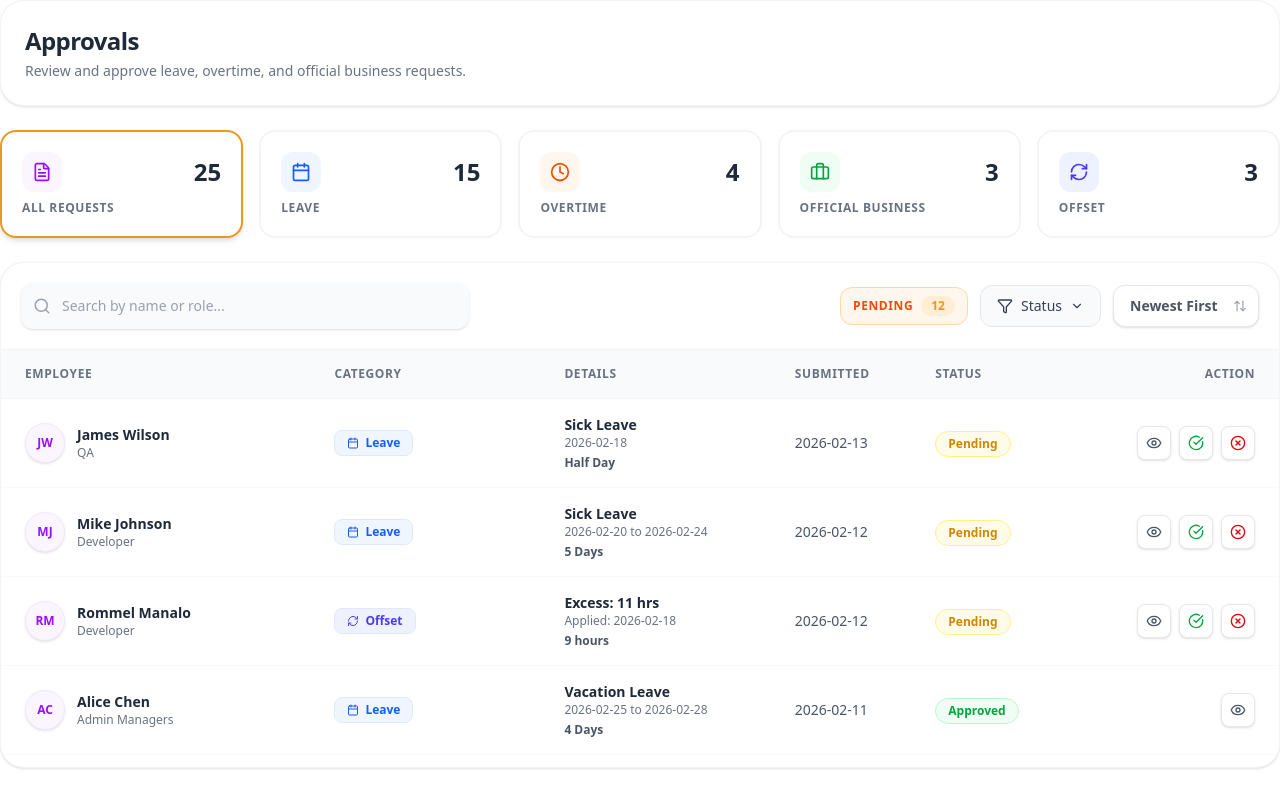
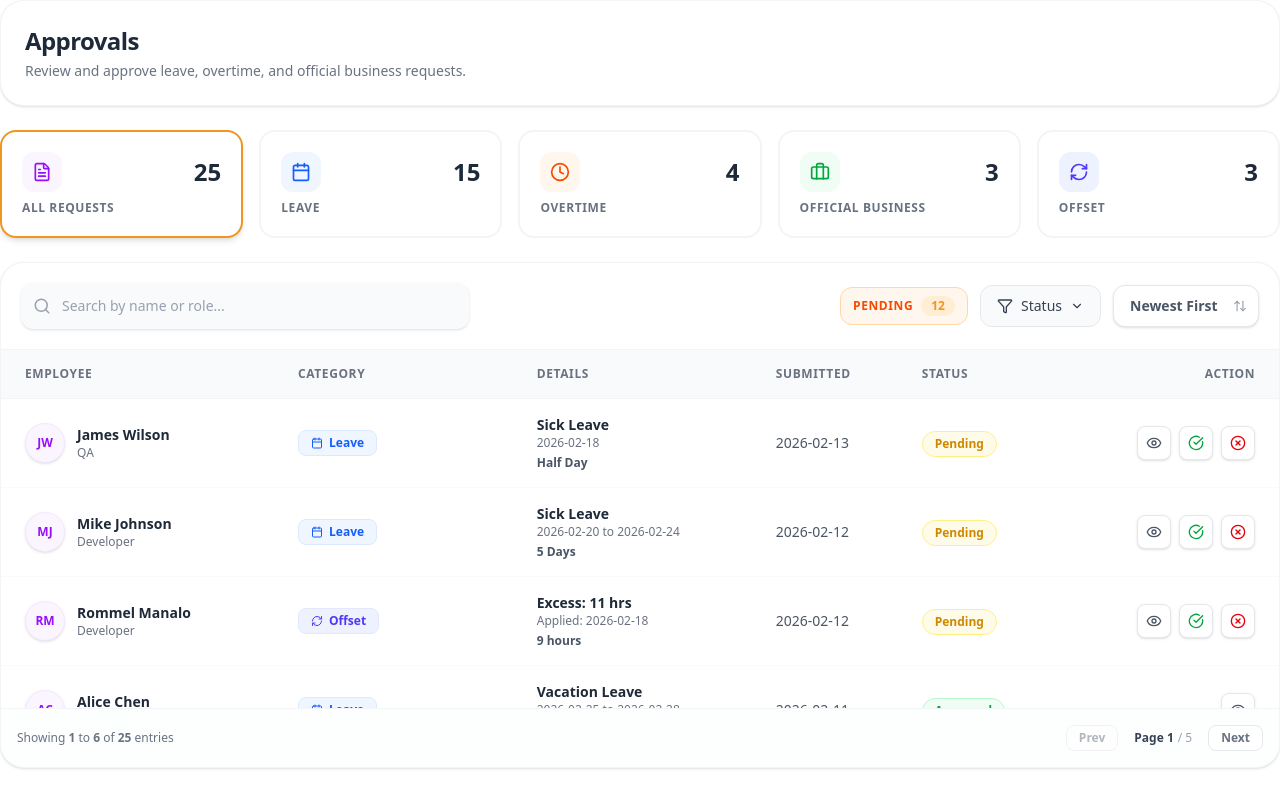
Before and after one commit to KeyYann/hris-superadmin, a Next.js app: page /approvals in a window 1280 px wide. Built offline with nearby package versions, Linux system fonts and the light colour scheme.

Commit message:
Add pagination to Approvals page - 6 items per page with prev/next controls

```diff
--- a/src/app/approvals/page.tsx
+++ b/src/app/approvals/page.tsx
@@ -19,6 +19,8 @@ export default function ApprovalsPage() {
   const [isFilterOpen, setIsFilterOpen] = useState(false);
   const [viewingRequest, setViewingRequest] = useState<any>(null);
   const [sortOrder, setSortOrder] = useState('Newest');
+  const [currentPage, setCurrentPage] = useState(1);
+  const ITEMS_PER_PAGE = 6;
 
   // Mock data for overtime and official business (you can expand this later)
   const overtimeRequests = [
@@ -62,7 +64,17 @@ export default function ApprovalsPage() {
     return 0;
   });
 
+  // Pagination
+  const totalPages = Math.ceil(filteredRequests.length / ITEMS_PER_PAGE);
+  const startIndex = (currentPage - 1) * ITEMS_PER_PAGE;
+  const paginatedRequests = filteredRequests.slice(startIndex, startIndex + ITEMS_PER_PAGE);
+
   const pendingCount = allRequests.filter(r => r.status === 'Pending').length;
+
+  // Reset to page 1 when filters change
+  useEffect(() => {
+    setCurrentPage(1);
+  }, [searchQuery, selectedCategory, selectedStatus, sortOrder]);
 
   const handleApprove = (id: string, category: string) => {
     if (category === 'leave') {
@@ -270,7 +282,7 @@ export default function ApprovalsPage() {
               </tr>
             </thead>
             <tbody className="divide-y divide-gray-50">
-              {filteredRequests.map((request) => (
+              {paginatedRequests.map((request) => (
                 <tr key={request.id} className="hover:bg-gray-50/50 transition-colors group">
                   <td className="p-4 pl-6">
                     <div className="flex items-center gap-3">
@@ -406,7 +418,7 @@ export default function ApprovalsPage() {
                   </td>
                 </tr>
               ))}
-              {filteredRequests.length === 0 && (
+              {paginatedRequests.length === 0 && (
                 <tr>
                   <td colSpan={6} className="p-12 text-center text-gray-400">
                     <FileText size={48} className="mx-auto mb-3 opacity-20"/>
@@ -417,6 +429,35 @@ export default function ApprovalsPage() {
             </tbody>
           </table>
         </div>
+
+        {/* PAGINATION */}
+        {filteredRequests.length > 0 && (
+          <div className="p-4 border-t border-gray-100 flex justify-between items-center bg-gray-50/30 shrink-0">
+            <p className="text-xs text-gray-500">
+              Showing <span className="font-bold">{startIndex + 1}</span> to <span className="font-bold">{Math.min(startIndex + ITEMS_PER_PAGE, filteredRequests.length)}</span> of <span className="font-bold">{filteredRequests.length}</span> entries
+            </p>
+            <div className="flex gap-2">
+              <button
+                onClick={() => setCurrentPage(p => Math.max(1, p - 1))}
+                disabled={currentPage === 1}
+                className="px-3 py-1 text-xs font-semibold text-gray-500 bg-white border border-gray-200 rounded-lg hover:bg-gray-50 disabled:opacity-50 disabled:cursor-not-allowed transition-colors"
+              >
+                Prev
+              </button>
+              <div className="flex items-center gap-1 px-2">
+                <span className="text-xs font-bold text-gray-700">Page {currentPage}</span>
+                <span className="text-xs text-gray-400">/ {totalPages || 1}</span>
+              </div>
+              <button
+                onClick={() => setCurrentPage(p => Math.min(totalPages, p + 1))}
+                disabled={currentPage === totalPages || totalPages === 0}
+                className="px-3 py-1 text-xs font-semibold text-gray-500 bg-white border border-gray-200 rounded-lg hover:bg-gray-50 disabled:opacity-50 disabled:cursor-not-allowed transition-colors"
+              >
+                Next
+              </button>
+            </div>
+          </div>
+        )}
       </div>
 
       {/* VIEW DETAILS MODAL */}
```
